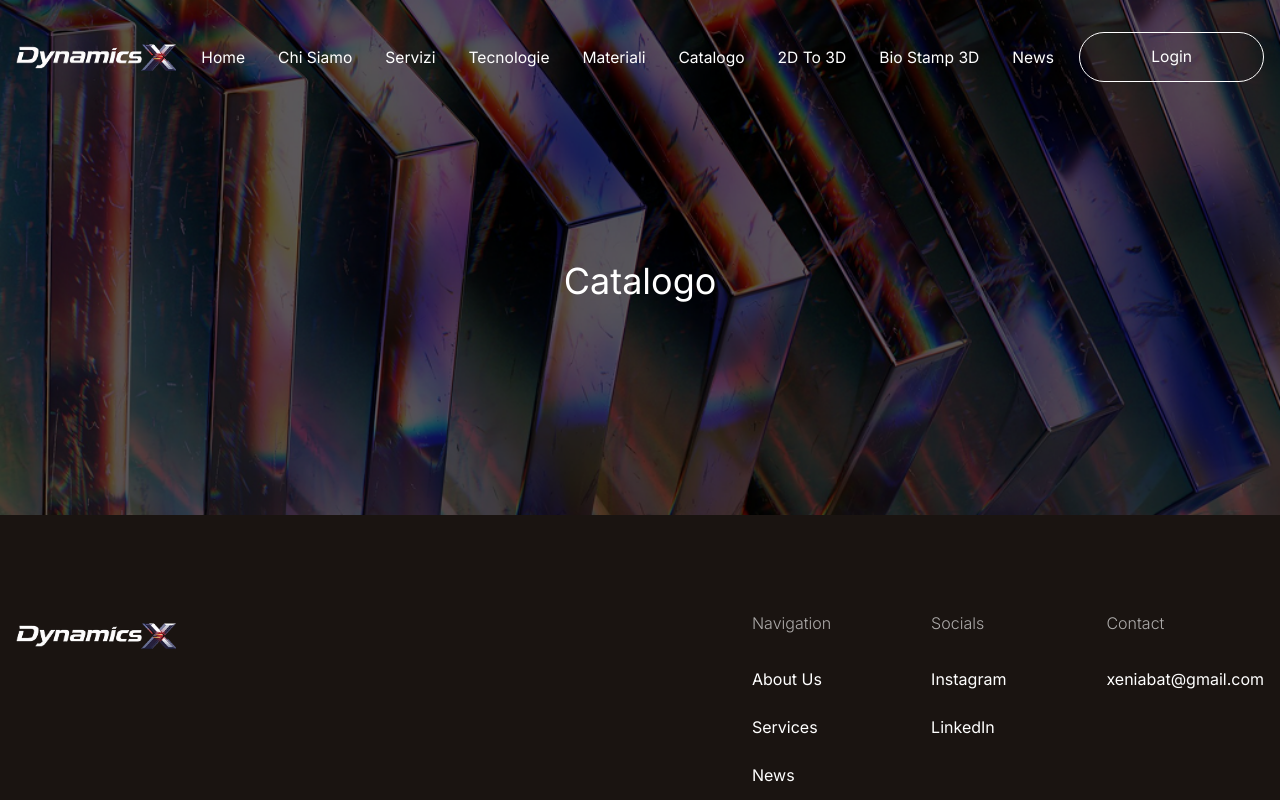
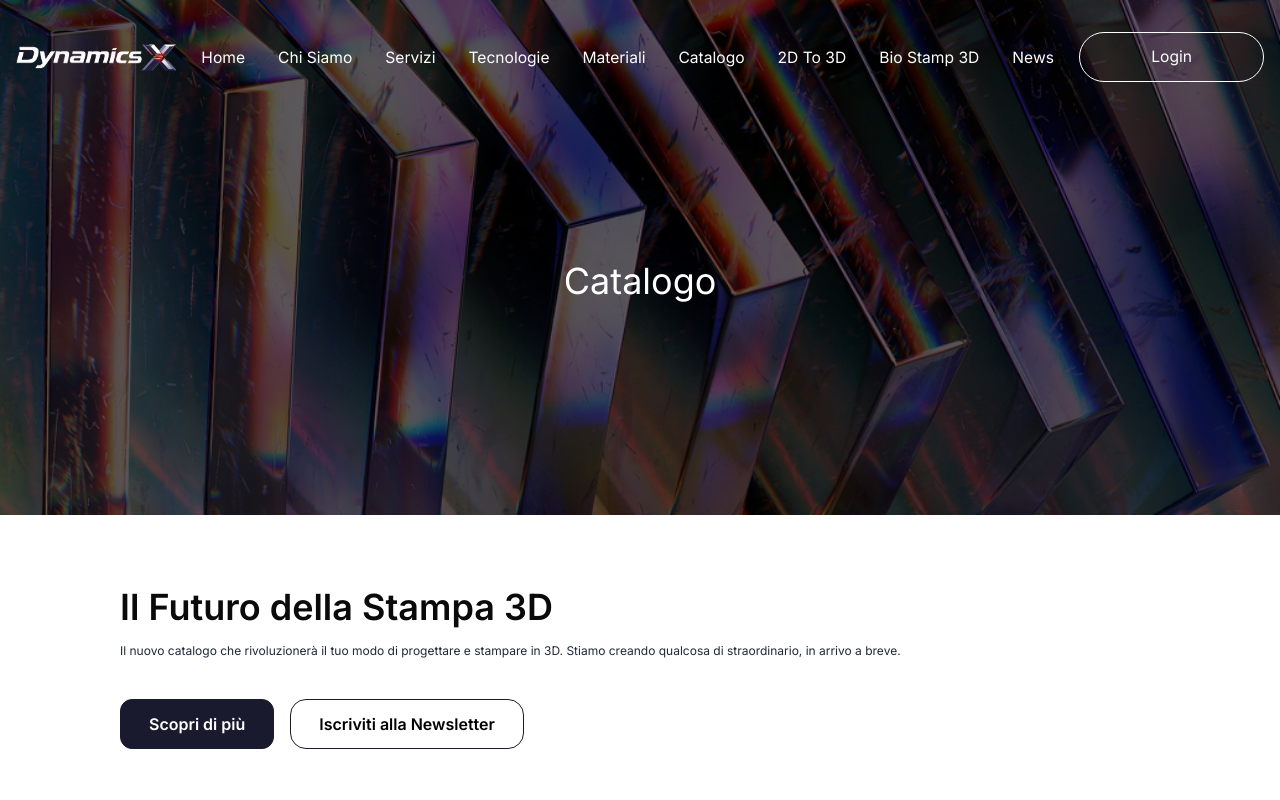
Before and after one commit to alimuzzaman-zamaddar/dynamic-x-project, a React (Vite) app: page /catalog in a window 1280 px wide. Shown: the top 800 px of the page. Built offline with nearby package versions, Linux system fonts and the light colour scheme.

Commit message:
feat:create futuro section

```diff
--- /dev/null
+++ b/src/components/PagesComponent/Catalog/Futuro.jsx
@@ -0,0 +1,27 @@
+import React from 'react'
+import Container from '../../../shared/Container'
+
+const Futuro = () => {
+  return (
+    <section className='lg:py-18 py-8'>
+      <Container>
+        <h2 className='lg:text-4xl text-2xl font-semibold text-[#0A0A0A]'>Il Futuro della Stampa 3D</h2>
+        <p className='text-xs font-normal text-[#1E2939] pt-4'>Il nuovo catalogo che rivoluzionerà il tuo modo di progettare e stampare in 3D. Stiamo creando qualcosa di straordinario, in arrivo a breve.</p>
+        <div className="flex flex-wrap gap-4 mt-10">
+          <button
+            className='px-7 py-3 rounded-xl bg-[#1A1A2E] cursor-pointer text-white hover:bg-transparent hover:text-black border border-[#1A1A2E] duration-300 ease-in-out text-base font-semibold'
+          >
+            Scopri di più
+          </button>
+          <button
+            className='px-7 py-3 rounded-2xl hover:bg-[#1A1A2E] cursor-pointer hover:text-white bg-transparent text-black border border-[#1A1A2E] duration-300 ease-in-out text-base font-semibold'
+          >
+            Iscriviti alla Newsletter
+          </button>
+        </div>
+      </Container>
+    </section>
+  )
+}
+
+export default Futuro
--- a/src/pages/Catalog.jsx
+++ b/src/pages/Catalog.jsx
@@ -1,11 +1,13 @@
 import React from 'react'
 import Newbanner from "../components/CommonComponents/NewBanner"
 import CatalogBanner from "../assets/img/bg/catalogbanner.png"
+import Futuro from '../components/PagesComponent/Catalog/Futuro'
 
 const Catalog = () => {
   return (
     <>
       <Newbanner title={"Catalogo"} image={CatalogBanner} showButton={false} />
+      <Futuro />
     </>
   )
 }
```
